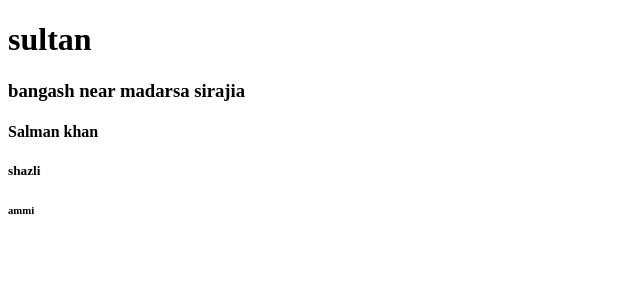
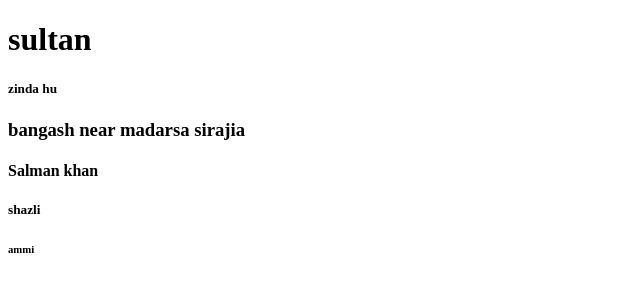
Before and after one commit to faizu0786/faizee, a plain HTML site: page mfk.html in a window 1280 px wide. Shown: the whole page, without its empty margins (0-640 px from the left). Drawn offline with Linux system fonts and the light colour scheme.

Commit message:
zinda add

```diff
--- a/mfk.html
+++ b/mfk.html
@@ -10,6 +10,7 @@
 <body>
     <header>
         <h1>sultan</h1>
+        <h5>zinda hu</h5>
     </header>
     <h3>bangash near madarsa sirajia</h3>
     <h4>Salman khan</h4>
```
